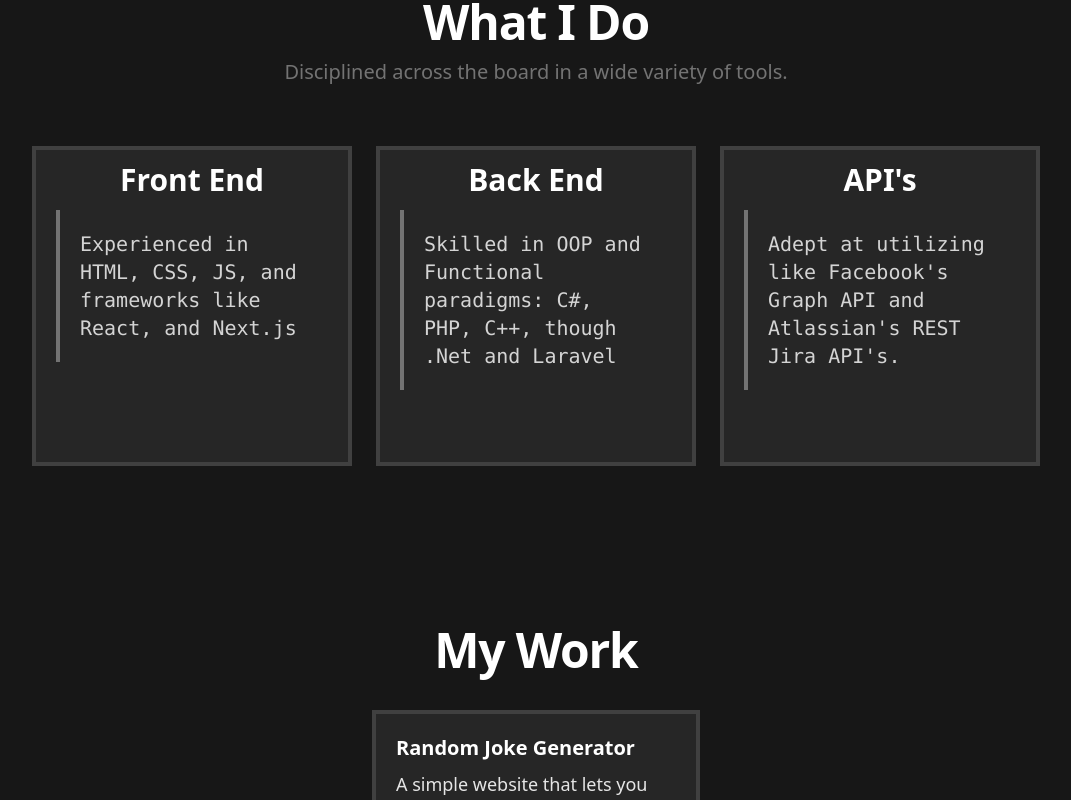
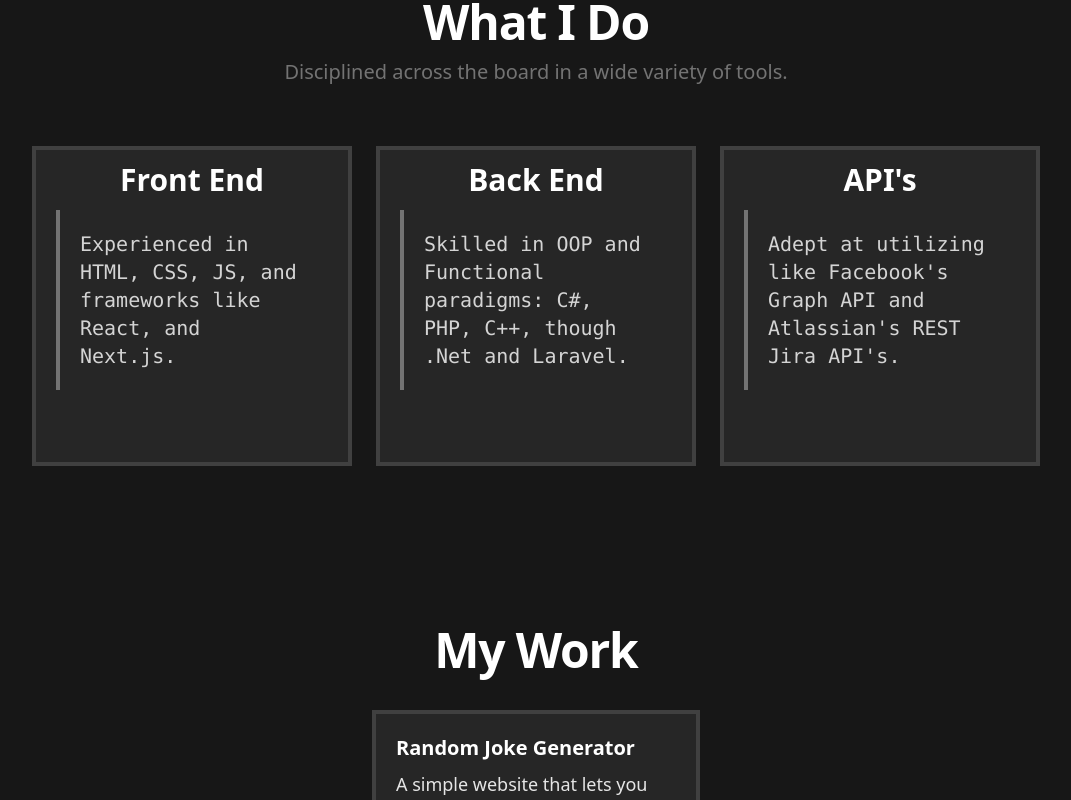
Before and after one commit to Adam-Isaak-dev/portfolio, a Next.js app: page / in a window 1280 px wide. Shown: the part 660-1460 px from the top of the page, without its empty margins (104-1175 px from the left). Built offline with nearby package versions, Linux system fonts and the light colour scheme.

Commit message:
Refactor Components to reduce repetitive code and readability

```diff
--- a/components/Footer.jsx
+++ b/components/Footer.jsx
@@ -2,7 +2,7 @@ import { IconBrandGithub, IconBrandLinkedin, IconMail } from "@tabler/icons";
 
 export default function Footer() {
   return (
-    <footer class="bg-gradient-to-b from-neutral-900 to-gray-900 ">
+    <footer className="bg-gradient-to-b from-neutral-900 to-gray-900 ">
       <div className="flex flex-col justify-center align-center text-neutral-600 text-center py-5">
         <div className="mb-3">
           <span>Built by Adam Isaak</span>
--- a/components/home/Projects.jsx
+++ b/components/home/Projects.jsx
@@ -23,28 +23,34 @@ export default function Projects(props) {
         </div>
         <div className="flex flex-col justify-center items-center">
           {projects.map((project) => (
-            <div className="md:h-96 md:w-80 h-80 w-64 outline outline-4 outline-neutral-700 bg-neutral-800 p-5 flex flex-col items-start justify-between transition duration-150 ease-in-out hover:-translate-y-3">
-              <div className="pb-3">
-                <h3 className="text-white md:text-xl text-lg font-semibold mb-2">{project.name}</h3>
-                <p className="text-neutral-200 md:text-lg text-base">{project.description}</p>
-                <ul className="flex justify-start space-x-3 text-neutral-400 mt-5">
-                  {project.tags.map((tag) => (
-                    <li>{tag}</li>
-                  ))}
-                </ul>
-              </div>
-              <div className="py-1 w-full flex justify-end space-x-3">
-                <a href={project.codebase}>
-                  <CodeBracketSquareIcon className="h-8 w-8 text-cyan-600 hover:text-cyan-300"/>
-                </a>
-                <a href={project.url}>
-                  <ArrowTopRightOnSquareIcon className="h-8 w-8 text-cyan-600 hover:text-cyan-300"/>
-                </a>
-              </div>
-            </div>
+            <Project {...project} />
           ))}
         </div>
       </div>
     </div>
   );
 }
+
+export function Project(props) {
+  return (
+    <div className="md:h-96 md:w-80 h-80 w-64 outline outline-4 outline-neutral-700 bg-neutral-800 p-5 flex flex-col items-start justify-between transition duration-150 ease-in-out hover:-translate-y-3">
+      <div className="pb-3">
+        <h3 className="text-white md:text-xl text-lg font-semibold mb-2">{props.name}</h3>
+        <p className="text-neutral-200 md:text-lg text-base">{props.description}</p>
+        <ul className="flex justify-start space-x-3 text-neutral-400 mt-5">
+          {props.tags.map((tag) => (
+            <li>{tag}</li>
+          ))}
+        </ul>
+      </div>
+      <div className="py-1 w-full flex justify-end space-x-3">
+        <a href={props.codebase}>
+          <CodeBracketSquareIcon className="h-8 w-8 text-cyan-600 hover:text-cyan-300"/>
+        </a>
+        <a href={props.url}>
+          <ArrowTopRightOnSquareIcon className="h-8 w-8 text-cyan-600 hover:text-cyan-300"/>
+        </a>
+      </div>
+    </div>
+);
+}
--- a/components/home/Showcase.jsx
+++ b/components/home/Showcase.jsx
@@ -1,3 +1,18 @@
+const data = [
+ {
+  title: "Front End",
+  text: "Experienced in HTML, CSS, JS, and frameworks like React, and Next.js.",
+ },
+ {
+  title: "Back End",
+  text: "Skilled in OOP and Functional paradigms: C#, PHP, C++, though .Net and Laravel.",
+ },
+ {
+  title: "API's",
+  text: "Adept at utilizing like Facebook's Graph API and Atlassian's REST Jira API's.",
+ }
+];
+
 export default function Showcase(props) {
   return (
     <div className="bg-neutral-900">
@@ -9,32 +24,22 @@ export default function Showcase(props) {
           </p>
         </div>
         <div className="mt-10 flex flex-wrap max-w-6xl justify-around items-center">
-          <div class="sm:w-80 sm:h-80 w-64 h-64 mt-5 mx-3 bg-neutral-800 border-solid border-4 border-neutral-700 transition duration-150 ease-in-out hover:-translate-y-5">
-            <h3 className="sm:text-3xl text-2xl font-bold text-center text-white py-3">Front End</h3>
-            <div className="border-l-4 border-solid border-neutral-500 mx-5">
-              <p className="px-5 sm:py-5 py-2 sm:text-xl text-lg font-mono font-medium text-neutral-300">
-                Experienced in HTML, CSS, JS, and frameworks like React, and Next.js
-                </p>
-            </div>
-          </div>
-          <div class="sm:w-80 sm:h-80 w-64 h-64 mt-5 mx-3 bg-neutral-800 border-solid border-4 border-neutral-700 transition duration-150 ease-in-out hover:-translate-y-5">
-            <h3 className="sm:text-3xl text-2xl font-bold text-center text-white py-3">Back End</h3>
-            <div className="border-l-4 border-solid border-neutral-500 mx-5">
-              <p className="px-5 sm:py-5 py-2 sm:text-xl text-lg font-mono font-medium text-neutral-300">
-                Skilled in OOP and Functional paradigms: C#, PHP, C++, though .Net and Laravel
-              </p>
-            </div>
-          </div>
-          <div class="sm:w-80 sm:h-80 w-64 h-64 mt-5 mx-3 bg-neutral-800 border-solid border-4 border-neutral-700 transition duration-150 ease-in-out hover:-translate-y-5">
-            <h3 className="sm:text-3xl text-2xl font-bold text-center text-white py-3">API's</h3>
-            <div className="border-l-4 border-solid border-neutral-500 mx-5">
-              <p className="px-5 sm:py-5 py-2 sm:text-xl text-lg font-mono font-medium text-neutral-300">
-                Adept at utilizing like Facebook's Graph API and Atlassian's REST Jira API's.
-              </p>
-            </div>
-          </div>
+          {data.map((panel) => (
+            <Panel {...panel}/>
+          ))}
         </div>
       </div>
     </div>
   );
 }
+
+export function Panel(props) {
+  return (
+    <div className="sm:w-80 sm:h-80 w-64 h-64 mt-5 mx-3 bg-neutral-800 border-solid border-4 border-neutral-700 transition duration-150 ease-in-out hover:-translate-y-5">
+      <h3 className="sm:text-3xl text-2xl font-bold text-center text-white py-3">{props.title}</h3>
+      <div className="border-l-4 border-solid border-neutral-500 mx-5">
+        <p className="px-5 sm:py-5 py-2 sm:text-xl text-lg font-mono font-medium text-neutral-300">{props.text}</p>
+      </div>
+    </div>
+  );
+}
```
Also changed, not shown: data/json/projects.json (deleted, +0 -11 lines).
